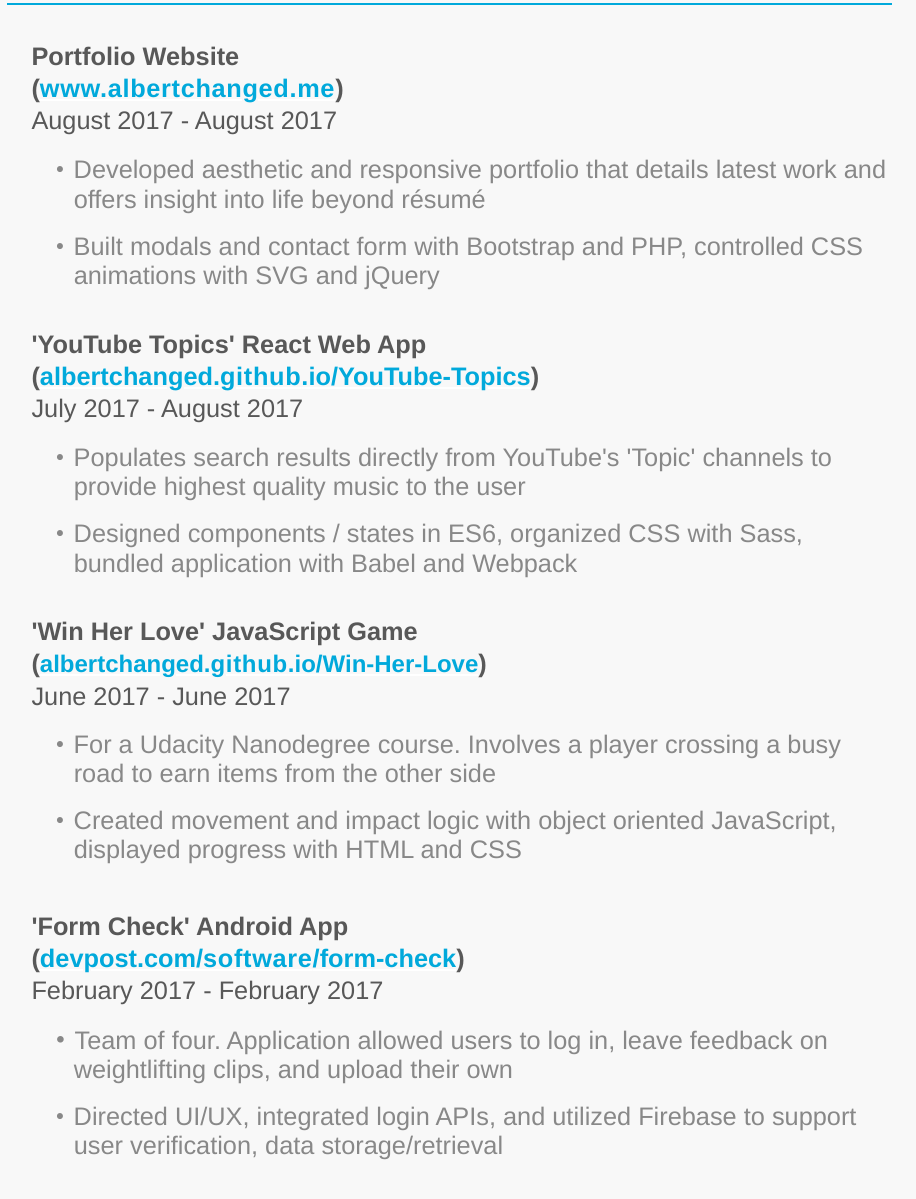
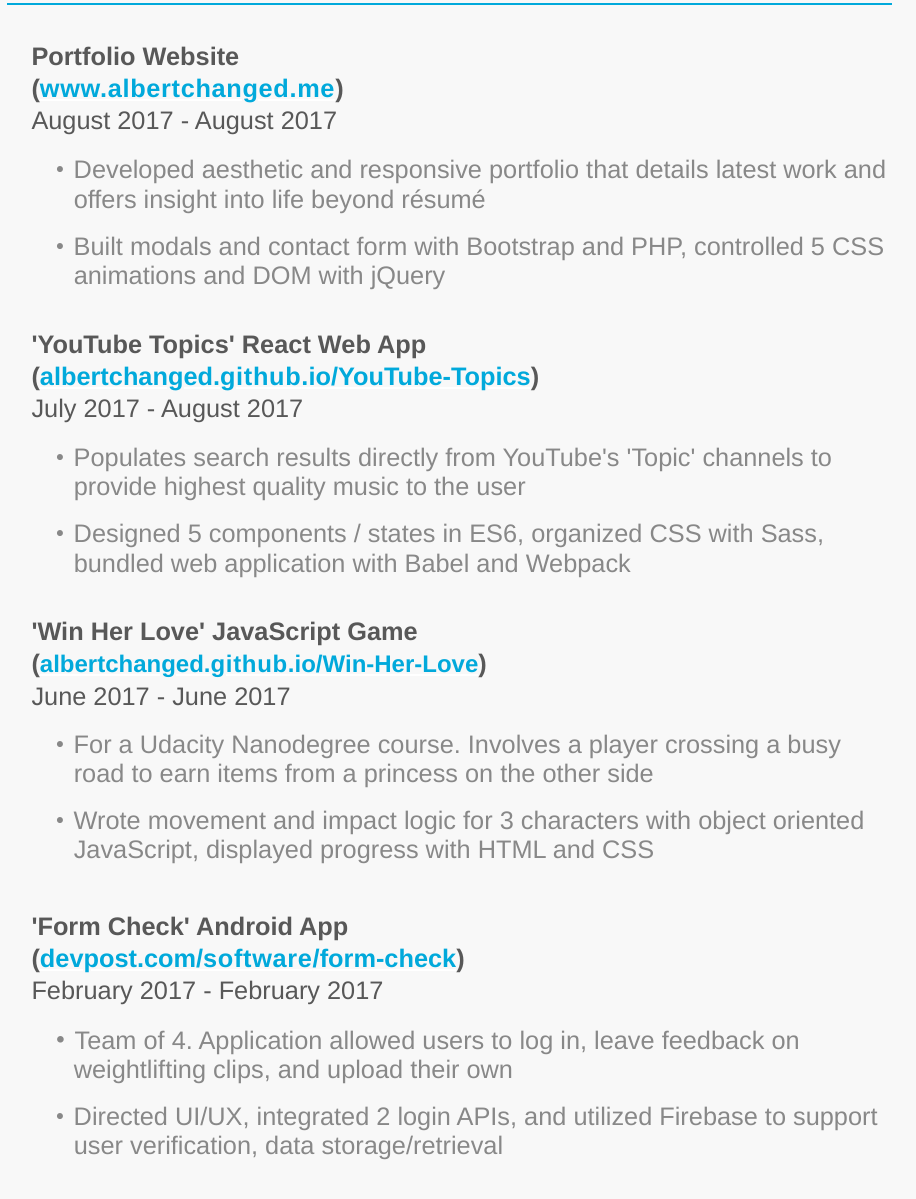
Before and after one commit to albertchanged/Portfolio, a website: page resume.html in a window 1280 px wide. Shown: the part 2577-3776 px from the top of the page, without its empty margins (190-1106 px from the left). Drawn offline with Linux system fonts and the light colour scheme.

Commit message:
Edited resume.html and Resume

```diff
--- a/resume.html
+++ b/resume.html
@@ -242,22 +242,21 @@
                     <p class=MsoNormal style='margin-top:0in;margin-right:0in;margin-bottom:0in;
                     margin-left:49.7pt;margin-bottom:.0001pt;text-indent:-13.7pt;line-height: 22pt; padding-top: 2%'><span
                     style='font-size: 19pt;font-family:Symbol'>&bull;<span style='font:7.0pt "Times New Roman"'>&nbsp;&nbsp;&nbsp;
-                    </span></span><span style='font-size: 19pt;font-family:Helvetica Neue, Lato'>Worked to
-                    expedite warehouse activities by 30% through Flex's AR application for the
+                    </span></span><span style='font-size: 19pt;font-family:Helvetica Neue, Lato'>Focused on expediting product warehousing by 30% through Flex's data-driven AR application for the
                     Atheer Glass device </span></p>
 
                     <p class=MsoListParagraph style='margin-top:0in;margin-right:0in;margin-bottom:
                     0in;margin-left:49.7pt;margin-bottom:.0001pt;text-indent:-13.7pt;line-height:
                     20.0pt; padding-top: 2%'><span style='font-size: 19pt;font-family:Symbol'>&bull;<span
                     style='font:7.0pt "Times New Roman"'>&nbsp;&nbsp;&nbsp; </span></span><span
-                    style='font-size: 19pt;font-family:Helvetica Neue, Lato'>Developed four vibrant Android
+                    style='font-size: 19pt;font-family:Helvetica Neue, Lato'>Constructed 4 vibrant Android
                     screens using Java, XML, and multiple UI Fragments to handle state changes</span></p>
 
                     <p class=MsoNormal style='margin-top:0in;margin-right:0in;margin-bottom:0in;
                     margin-left:49.7pt;margin-bottom:.0001pt;text-indent:-13.7pt;line-height: 22pt; padding-top: 2%'><span
                     style='font-size: 19pt;font-family:Symbol'>&bull;<span style='font:7.0pt "Times New Roman"'>&nbsp;&nbsp;&nbsp;
-                    </span></span><span style='font-size: 19pt;font-family:Helvetica Neue, Lato'>Made REST calls
-                    to global Flex servers to retrieve all data for use throughout application,
+                    </span></span><span style='font-size: 19pt;font-family:Helvetica Neue, Lato'>Performed REST calls
+                    to 3 global Flex servers to retrieve all data for use throughout application,
                     using Flex's API</span></p>
 
                     <p class=MsoNormal style='margin-top:0in;margin-right:0in;margin-bottom:0in;
@@ -314,8 +313,7 @@
                     margin-left:49.7pt;margin-bottom:.0001pt;text-indent:-13.7pt;line-height: 22pt; padding-top: 2%'><span
                     style='font-size:19pt;font-family:Symbol'>&bull;<span style='font:7.0pt "Times New Roman"'>&nbsp;&nbsp;&nbsp;
                     </span></span><span style='font-size: 19pt;font-family:Helvetica Neue, Lato'>Built modals and
-                    contact form with Bootstrap and PHP, controlled CSS animations with SVG and
-                    jQuery </span></p>
+                    contact form with Bootstrap and PHP, controlled 5 CSS animations and DOM with jQuery </span></p>
 
                     <p class=MsoNormal style='margin-top:0in;margin-right:0in;margin-bottom:0in;
                     margin-left:49.7pt;margin-bottom:.0001pt;line-height:12.0pt'><span
@@ -340,8 +338,7 @@
                     <p class=MsoNormal style='margin-top:0in;margin-right:0in;margin-bottom:0in;
                     margin-left:49.7pt;margin-bottom:.0001pt;text-indent:-13.7pt;line-height: 22pt; padding-top: 2%'><span
                     style='font-size: 19pt;font-family:Symbol'>&bull;<span style='font:7.0pt "Times New Roman"'>&nbsp;&nbsp;&nbsp;
-                    </span></span><span style='font-size: 19pt;font-family:Helvetica Neue, Lato'>Designed
-                    components / states in ES6, organized CSS with Sass, bundled application with
+                    </span></span><span style='font-size: 19pt;font-family:Helvetica Neue, Lato'>Designed 5 components / states in ES6, organized CSS with Sass, bundled web application with
                     Babel and Webpack</span></p>
 
                     <p class=MsoNormal style='margin-top:0in;margin-right:0in;margin-bottom:0in;
@@ -360,14 +357,13 @@
                     margin-left:49.7pt;margin-bottom:.0001pt;text-indent:-13.7pt;line-height: 22pt; padding-top: 2%'><span
                     style='font-size: 19pt;font-family:Symbol'>&bull;<span style='font:7.0pt "Times New Roman"'>&nbsp;&nbsp;&nbsp;
                     </span></span><span style='font-size: 19pt;font-family:Helvetica Neue, Lato'>For a Udacity
-                    Nanodegree course. Involves a player crossing a busy road to earn items from
-                    the other side</span></p>
+                    Nanodegree course. Involves a player crossing a busy road to earn items from a princess on the other side</span></p>
 
                     <p class=MsoNormal style='margin-top:0in;margin-right:0in;margin-bottom:0in;
                     margin-left:49.7pt;margin-bottom:.0001pt;text-indent:-13.7pt;line-height: 22pt; padding-top: 2%'><span
                     style='font-size: 19pt;font-family:Symbol'>&bull;<span style='font:7.0pt "Times New Roman"'>&nbsp;&nbsp;&nbsp;
-                    </span></span><span style='font-size: 19pt;font-family:Helvetica Neue, Lato'>Created movement
-                    and impact logic with object oriented JavaScript, displayed progress with HTML and
+                    </span></span><span style='font-size: 19pt;font-family:Helvetica Neue, Lato'>Wrote movement
+                    and impact logic for 3 characters with object oriented JavaScript, displayed progress with HTML and
                     CSS</span></p>
 
                     <p class=MsoNormal style='margin-top:0in;margin-right:0in;margin-bottom:0in;
@@ -383,7 +379,7 @@
                     <p class=MsoNormal style='margin-top:0in;margin-right:0in;margin-bottom:0in;
                     margin-left:49.7pt;margin-bottom:.0001pt;text-indent:-13.7pt;line-height: 22.0pt; padding-top: 2%'><span
                     style='font-size: 21.0pt;font-family:Symbol'>&bull;<span style='font:7.0pt "Times New Roman"'>&nbsp;&nbsp;&nbsp;
-                    </span></span><span style='font-size: 19pt;font-family:Helvetica Neue, Lato'>Team of four.
+                    </span></span><span style='font-size: 19pt;font-family:Helvetica Neue, Lato'>Team of 4.
                     Application allowed users to log in, leave feedback on weightlifting clips, and
                     upload their own</span></p>
 
@@ -391,7 +387,7 @@
                     margin-left:49.7pt;margin-bottom:.0001pt;text-indent:-13.7pt;line-height: 22.0pt; padding-top: 2%'><span
                     style='font-size: 19pt;font-family:Symbol'>&bull;<span style='font:7.0pt "Times New Roman"'>&nbsp;&nbsp;&nbsp;
                     </span></span><span style='font-size: 19pt;font-family:Helvetica Neue, Lato'>Directed UI/UX,
-                    integrated login APIs, and utilized Firebase to support user verification, data
+                    integrated 2 login APIs, and utilized Firebase to support user verification, data
                     storage/retrieval</span></p>
                 </div>
             </div>
```
